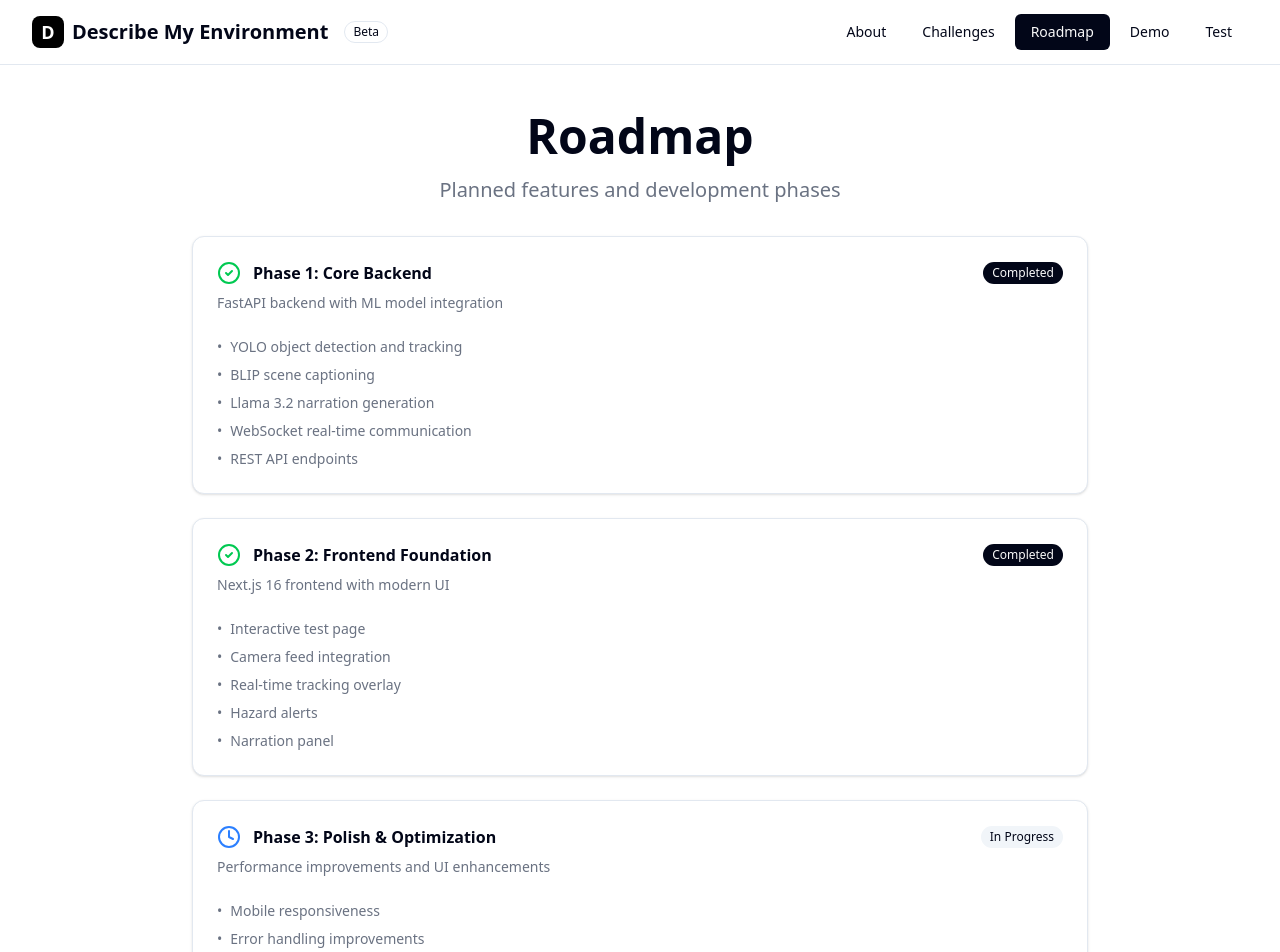
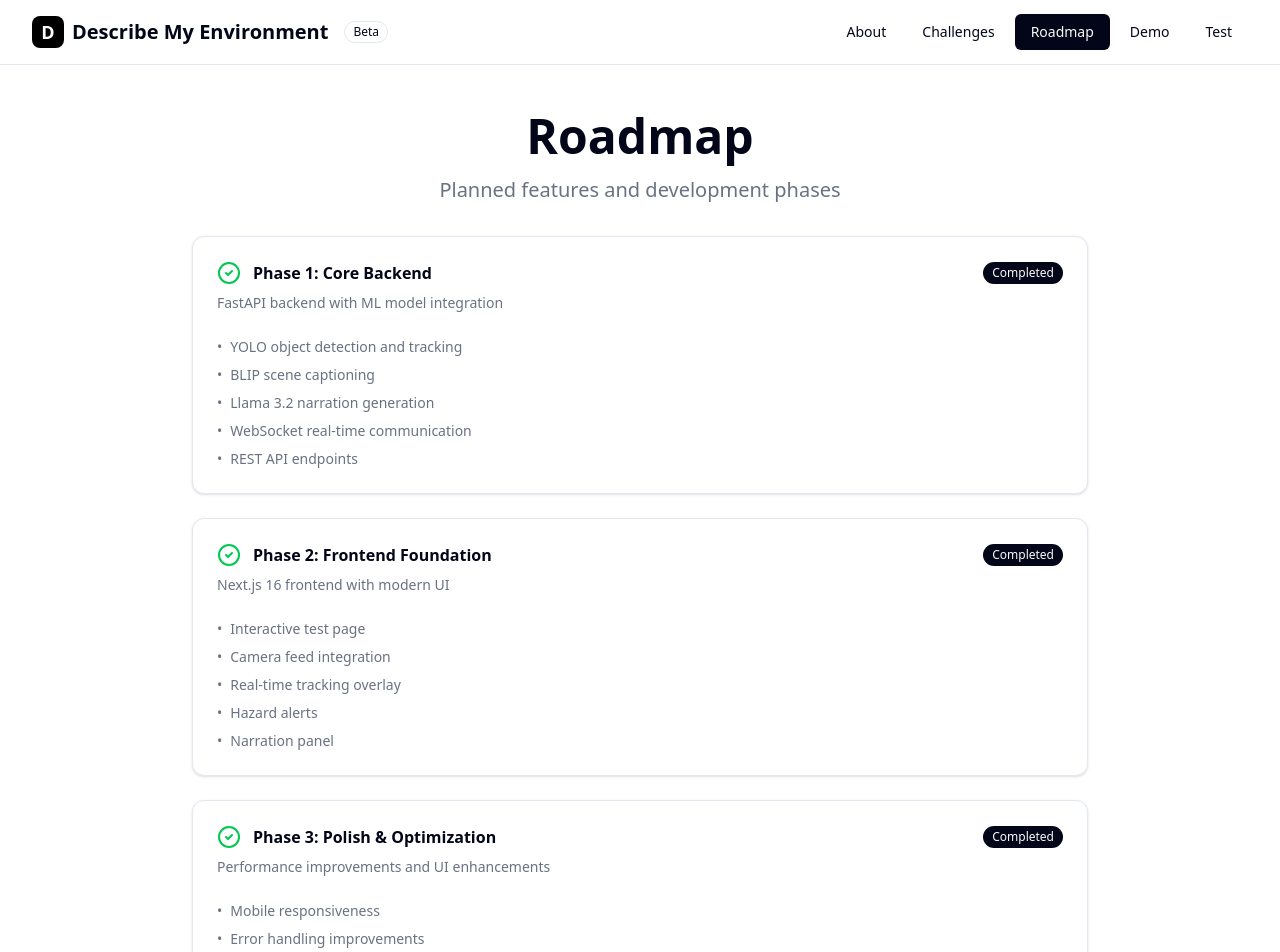
Before and after one commit to sorryshady/stats-507-assignment, a Next.js app in the folder frontend/: page /roadmap in a window 1280 px wide. Shown: the top 952 px of the page. Built offline with nearby package versions, Linux system fonts and the light colour scheme.

Commit message:
updated roadmap

```diff
--- a/frontend/app/roadmap/page.tsx
+++ b/frontend/app/roadmap/page.tsx
@@ -1,4 +1,10 @@
-import { Card, CardContent, CardDescription, CardHeader, CardTitle } from "@/components/ui/card";
+import {
+  Card,
+  CardContent,
+  CardDescription,
+  CardHeader,
+  CardTitle,
+} from "@/components/ui/card";
 import { Badge } from "@/components/ui/badge";
 import { CheckCircle2, Circle, Clock } from "lucide-react";
 
@@ -29,7 +35,7 @@ export default function RoadmapPage() {
       ],
     },
     {
-      status: "in-progress",
+      status: "completed",
       title: "Phase 3: Polish & Optimization",
       description: "Performance improvements and UI enhancements",
       items: [
@@ -97,15 +103,15 @@ export default function RoadmapPage() {
                       phase.status === "completed"
                         ? "default"
                         : phase.status === "in-progress"
-                        ? "secondary"
-                        : "outline"
+                          ? "secondary"
+                          : "outline"
                     }
                   >
                     {phase.status === "completed"
                       ? "Completed"
                       : phase.status === "in-progress"
-                      ? "In Progress"
-                      : "Planned"}
+                        ? "In Progress"
+                        : "Planned"}
                   </Badge>
                 </div>
                 <CardDescription>{phase.description}</CardDescription>
@@ -113,7 +119,10 @@ export default function RoadmapPage() {
               <CardContent>
                 <ul className="space-y-2">
                   {phase.items.map((item, itemIdx) => (
-                    <li key={itemIdx} className="flex items-start gap-2 text-sm">
+                    <li
+                      key={itemIdx}
+                      className="flex items-start gap-2 text-sm"
+                    >
                       <span className="text-muted-foreground">•</span>
                       <span className="text-muted-foreground">{item}</span>
                     </li>
@@ -130,8 +139,9 @@ export default function RoadmapPage() {
           </CardHeader>
           <CardContent>
             <p className="text-muted-foreground">
-              This roadmap is subject to change based on user feedback and technical requirements.
-              If you have suggestions or feature requests, please reach out!
+              This roadmap is subject to change based on user feedback and
+              technical requirements. If you have suggestions or feature
+              requests, please reach out!
             </p>
           </CardContent>
         </Card>
```
